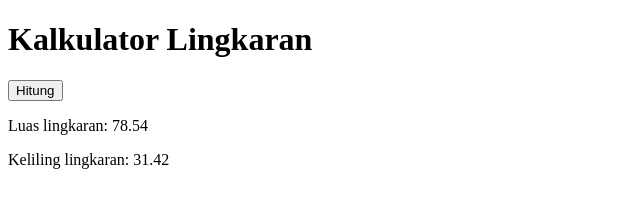
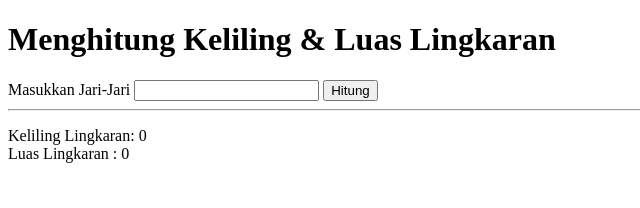
Before and after one commit to mirzaais/pmweb-pt2, a plain HTML site: page praktikum11/praktikum11.2/lingkaran.html in a window 1280 px wide. Both pictures are taken after a click on the button "Hitung". Shown: the whole page, without its empty margins (0-640 px from the left). Drawn offline with Linux system fonts and the light colour scheme.

Commit message:
Add files via upload

```diff
--- a/praktikum11/praktikum11.2/lingkaran.html
+++ b/praktikum11/praktikum11.2/lingkaran.html
@@ -3,31 +3,38 @@
 <head>
     <meta charset="UTF-8">
     <meta name="viewport" content="width=device-width, initial-scale=1.0">
-    <title>Kalkulator Lingkaran</title>
+    <title>luas dan keliling Lingkaran</title>
     <script>
-        function hitungLuasDanKeliling() {
-            // Menggunakan nilai jari-jari lingkaran sebagai contoh (misalnya, r = 5)
-            var jariJari = 5;
+       function  hitung_lingkaran(){
+        let jari2 = document.getElementById("_jari2").value;
+        const phi = 3.14;
+        let keliling = 2 * phi * jari2;
+        let luas = phi * jari2 * jari2;
 
-            // Menghitung luas lingkaran
-            var luas = Math.PI * jariJari * jariJari;
+        console.log("Keliling: " + keliling);
+        console.log("Luas: " + luas);
 
-            // Menghitung keliling lingkaran
-            var keliling = 2 * Math.PI * jariJari;
-
-            // Menampilkan hasil luas dan keliling
-            document.getElementById("hasilLuas").innerHTML = `Luas lingkaran: ${luas.toFixed(2)}`;
-            document.getElementById("hasilKeliling").innerHTML = `Keliling lingkaran: ${keliling.toFixed(2)}`;
-        }
+        let _hasilKeliling = document.getElementById("hslkeliling")
+        let _hasilLuas = document.getElementById("hslLuas")
+        _hasilKeliling.innerHTML = keliling
+        _hasilLuas.innerHTML = luas
+       }
     </script>
 </head>
 <body>
-    <h1>Kalkulator Lingkaran</h1>
-
-    <!-- Tidak perlu input karena nilai jari-jari sudah ditentukan secara konsisten -->
-    <button onclick="hitungLuasDanKeliling()">Hitung</button>
-
-    <p id="hasilLuas"></p>
-    <p id="hasilKeliling"></p>
+    <h1>Menghitung Keliling & Luas Lingkaran</h1>
+    <div>
+        <label for="_jari2">Masukkan Jari-Jari</label>
+        <input type="number" id="_jari2">
+        <button onclick="hitung_lingkaran()">Hitung</button>
+    </div>
+    <hr>
+    <p>
+        Keliling Lingkaran:
+        <span id="hslkeliling">0</span>
+        <br>
+        Luas Lingkaran :
+        <span id="hslLuas">0</span>
+    </p>
 </body>
 </html>
```
Also changed, not shown: praktikum11/jumlah.html (+2 -1 lines).
